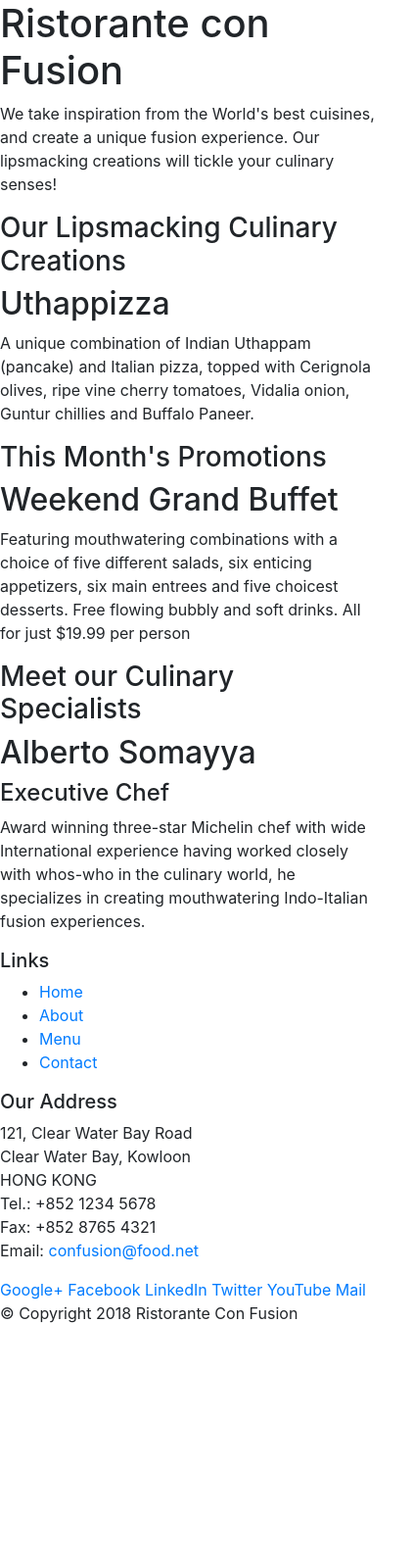
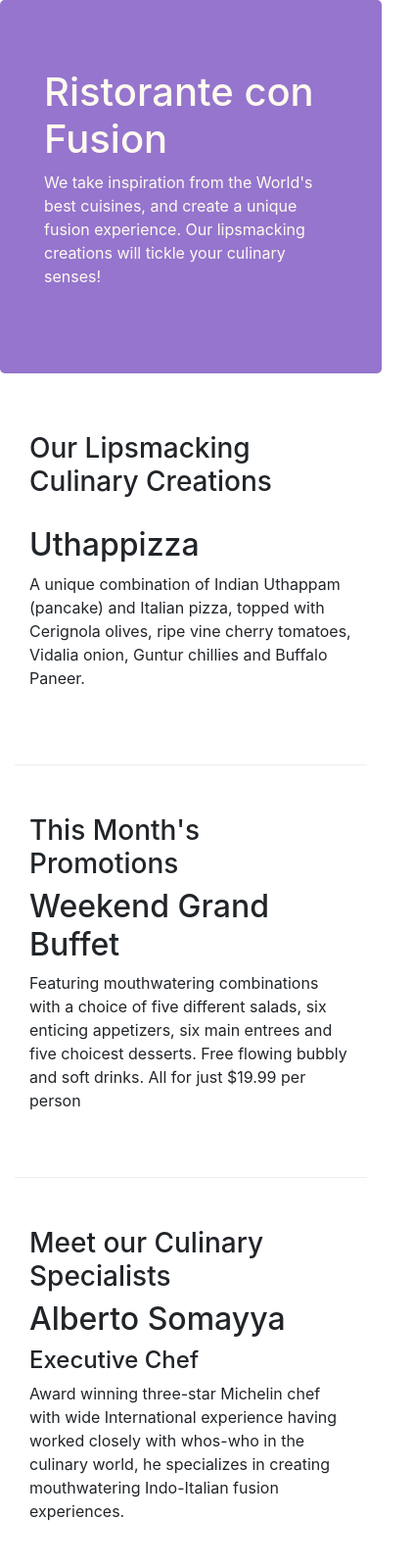
Before and after one commit to Phantom-456/Bootstrap4test1, a website: page index.html in a window 390 px wide. Shown: the top 1600 px of the page at 98% size, 422 px wide, since content can reach past the window. Before the commit the page ends 1368 px from the top, so only its background shows below. Drawn offline with nearby package versions, Linux system fonts and the light colour scheme.

Commit message:
Assignment1

```diff
--- /dev/null
+++ b/css/styles.css
@@ -0,0 +1,35 @@
+.row-header{
+    margin:0px auto;
+    padding:0px;
+}
+
+.row-content-header{
+    margin:0px auto;
+    padding:0px;
+    border-bottom: 1px ridge;
+}
+
+.row-content {
+    margin:0px auto;
+    padding: 50px 0px 50px 0px;
+    border-bottom: 1px ridge;
+    min-height:400px;
+}
+
+.footer{
+    background-color: #9575CD;
+    margin:0px auto;
+    padding: 20px 0px 20px 0px;
+}
+.jumbotron {
+    padding:70px 30px 70px 30px;
+    margin:0px auto;
+    background: #9575CD ;
+    color:floralwhite;
+}
+
+.address{
+    font-size:80%;
+    margin:0px;
+    color:#0f0f0f;
+}
--- a/index.html
+++ b/index.html
@@ -7,52 +7,53 @@
 
 <!-- Bootstrap CSS -->
 <link rel="stylesheet" href="node_modules/bootstrap/dist/css/bootstrap.min.css">
+ <link href="css/styles.css" rel="stylesheet">
 <head>
     <title>Ristorante Con Fusion</title>
 </head>
 
-<body>
+<body >
 
-    <header>
+    <header class="jumbotron">
         <div>
-            <div>
-                <div>
-                    <h1>Ristorante con Fusion</h1>
+            <div class="row row-header">
+                <div class="col-12 col-sm-6">
+                    <h1> Ristorante con Fusion</h1>
                     <p>We take inspiration from the World's best cuisines, and create a unique fusion experience. Our lipsmacking creations will tickle your culinary senses!</p>
                 </div>
-                <div>
+                <div class="col-12 col-sm">
                 </div>
             </div>
         </div>
     </header>
 
-    <div>
-        <div>
-            <div>
+    <div class="container">
+        <div class="row row-content align-items-center">
+            <div class="col-12 order-sm-last col-sm-4 col-md-3">
                 <h3>Our Lipsmacking Culinary Creations</h3>
             </div>
-            <div>
+            <div class="col order-sm-first col-sm col-md">
                 <h2>Uthappizza</h2>
                 <p>A unique combination of Indian Uthappam (pancake) and Italian pizza, topped with Cerignola olives, ripe vine cherry tomatoes, Vidalia onion, Guntur chillies and Buffalo Paneer.</p>
             </div>
         </div>
 
 
-        <div>
-            <div>
+        <div class="row row-content align-items-center">
+            <div class="col-12 col-sm-4 col-md-3">
                 <h3>This Month's Promotions</h3>
             </div>
-            <div>
+            <div class="col col-sm col-md">
                 <h2>Weekend Grand Buffet</h2>
                 <p>Featuring mouthwatering combinations with a choice of five different salads, six enticing appetizers, six main entrees and five choicest desserts. Free flowing bubbly and soft drinks. All for just $19.99 per person </p>
             </div>
         </div>
 
-        <div>
-            <div>
+        <div class="row row-content align-items-center">
+            <div class="col-12 order-sm-last col-sm-4 col-md-3">
                 <h3>Meet our Culinary Specialists</h3>
             </div>
-            <div>
+            <div class="col order-sm-first col-sm col-md">
                 <h2>Alberto Somayya</h2>
                 <h4>Executive Chef</h4>
                 <p>Award winning three-star Michelin chef with wide International experience having worked closely with whos-who in the culinary world, he specializes in creating mouthwatering Indo-Italian fusion experiences. </p>
@@ -60,10 +61,10 @@
         </div>
     </div>
 
-    <footer>
-        <div>
-            <div>
-                <div>
+    <footer class="footer ">
+        <div class="container">
+            <div class = "row">
+                <div class = "col-4 offset-1 col-sm-2">
                     <h5>Links</h5>
                     <ul>
                         <li><a href="#">Home</a></li>
@@ -72,7 +73,7 @@
                         <li><a href="#">Contact</a></li>
                     </ul>
                 </div>
-                <div>
+                <div class="col-12  offset-1 col-sm-5">
                     <h5>Our Address</h5>
                     <address>
 		              121, Clear Water Bay Road<br>
@@ -83,8 +84,8 @@
 		              Email: <a href="mailto:confusion@food.net">confusion@food.net</a>
 		           </address>
                 </div>
-                <div>
-                    <div>
+                <div  class="row align-self-center">
+                    <div class="col-12 offset-sm-1 col-sm">
                         <a href="http://google.com/+">Google+</a>
                         <a href="http://www.facebook.com/profile.php?id=">Facebook</a>
                         <a href="http://www.linkedin.com/in/">LinkedIn</a>
@@ -94,8 +95,8 @@
                     </div>
                 </div>
            </div>
-           <div>
-                <div>
+           <div class="row justify-content-center">
+                <div class="col-auto">
                     <p>© Copyright 2018 Ristorante Con Fusion</p>
                 </div>
            </div>
```
Also changed, not shown: aboutus.html (added, +111 -0 lines).
